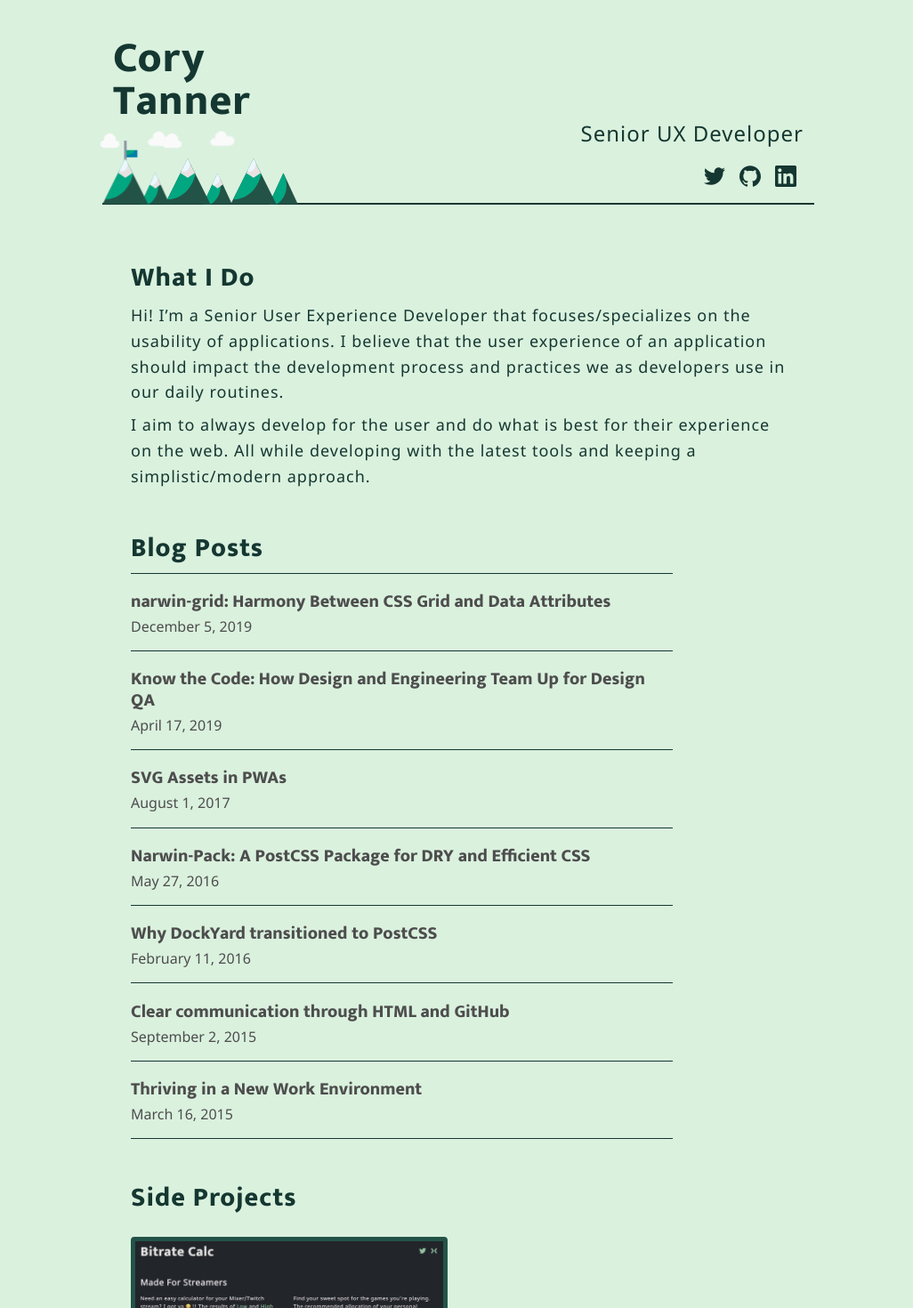
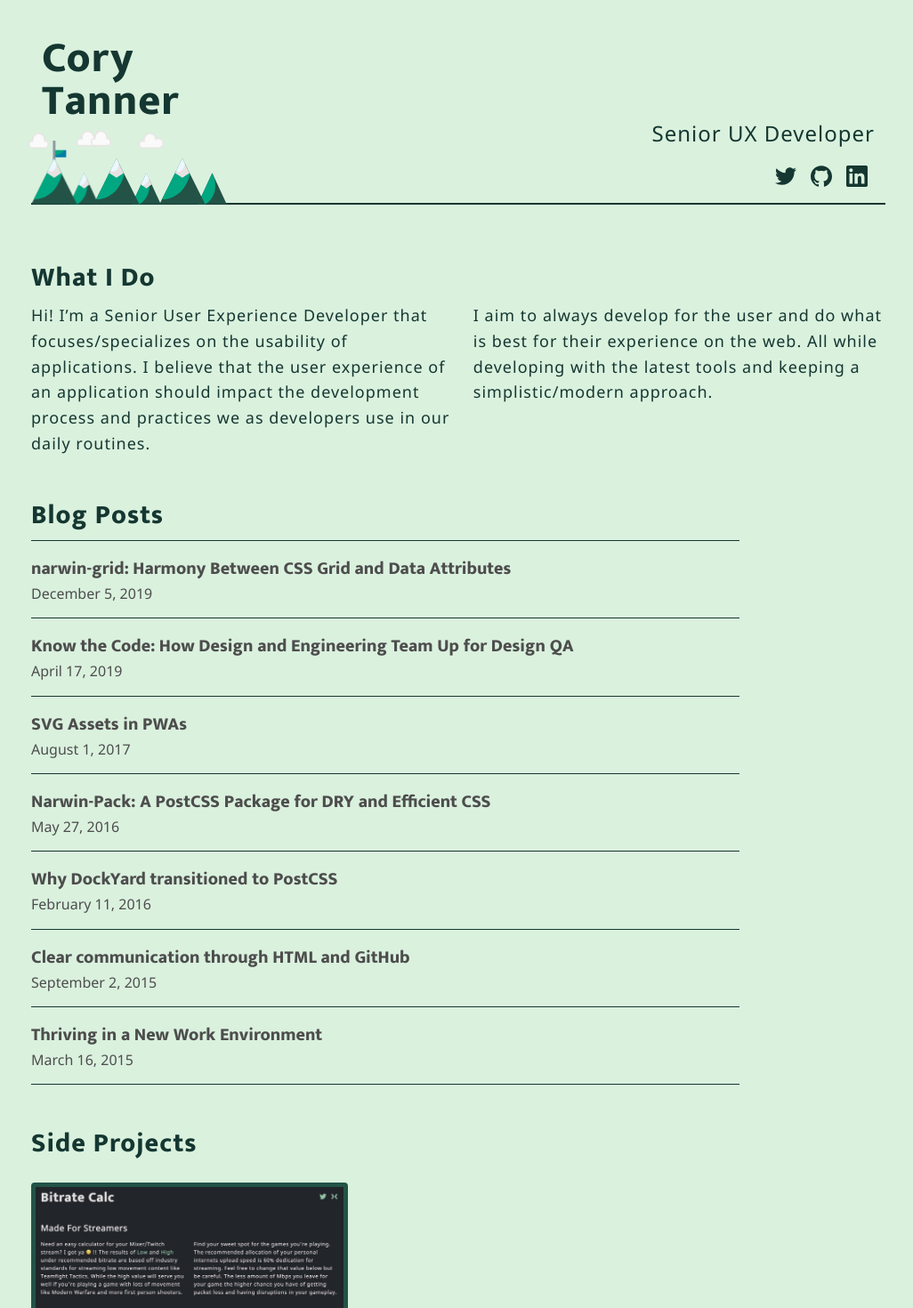
Before and after one commit to cory-tanner/bio, a React app: page / in a window 1280 px wide. Shown: the top 1470 px of the page at 89% size, without its empty margins (125-1151 px from the left). Built offline with nearby package versions, Linux system fonts and the light colour scheme.

Commit message:
Better desktop widths (#26)

```diff
--- a/src/styles/components/about-me.css
+++ b/src/styles/components/about-me.css
@@ -1,20 +1,35 @@
 .about-me {
   width: 100%;
-  max-width: 736px;
+  max-width: 960px;
 
   @media (max-width: 799px) {
     margin-top: 1.5em;
   }
   @media (min-width: 800px) {
     margin-top: 3em;
+    display: grid;
+    grid-template-areas:
+    "heading heading"
+    "parOne parTwo";
+    grid-gap: 0 24px;
   }
 }
 
 .about-me__heading {
   margin-bottom: .333em;
   color: var(--color-brand-4);
+
+  @media (min-width: 800px) {
+    grid-area: heading;
+  }
 }
 
 .about-me__copy {
   color: var(--color-brand-4);
+
+  @media (max-width: 799px) {
+    &:last-of-type {
+      margin-top: .444em;
+    }
+  }
 }
--- a/src/styles/components/blog-posts.css
+++ b/src/styles/components/blog-posts.css
@@ -1,6 +1,6 @@
 .blog-posts {
   width: 100%;
-  max-width: 736px;
+  max-width: 960px;
 
   @media (max-width: 799px) {
     margin-top: 1.5em;
--- a/src/styles/components/hero.css
+++ b/src/styles/components/hero.css
@@ -4,7 +4,7 @@
   grid-area: hero;
   display: flex;
   flex-direction: column;
-  max-width: 800px;
+  max-width: 960px;
   width: 100%;
   position: relative;
   border-bottom: 2px solid var(--color-brand-4);
--- a/src/styles/components/mountains-svg.css
+++ b/src/styles/components/mountains-svg.css
@@ -53,18 +53,18 @@
 }
 
 .mountain-svg__bounce {
-  animation: bounce cubic-bezier(0.63, 0.23, 0.38, 0.91) 3s;
+  animation: bounce cubic-bezier(0.63, 0.23, 0.38, 0.91) 5s;
   animation-delay: 3s;
 }
 .mountain-svg__bounce-2 {
-  animation: bounce cubic-bezier(0.68, 0.28, 0.49, 0.76) 4s;
+  animation: bounce cubic-bezier(0.68, 0.28, 0.49, 0.76) 6s;
 }
 .mountain-svg__bounce-3 {
-  animation: bounce cubic-bezier(0.68, 0.28, 0.49, 0.76) 4s;
+  animation: bounce cubic-bezier(0.68, 0.28, 0.49, 0.76) 6s;
   animation-delay: 2s;
 }
 .mountain-svg__bounce-4 {
-  animation: bounce cubic-bezier(0.68, 0.28, 0.49, 0.76) 4s;
+  animation: bounce cubic-bezier(0.68, 0.28, 0.49, 0.76) 6s;
   animation-delay: 4s;
 }
 .mountain-svg__bounce,
@@ -72,16 +72,18 @@
 .mountain-svg__bounce-3,
 .mountain-svg__bounce-4 {
   animation-iteration-count: infinite;
+  stroke: var(--color-gray-2);
+  stroke-width: 1px;
 }
 @keyframes bounce {
   0% {
     transform: translateY(0);
   }
   30% {
-    transform: translateY(1px);
+    transform: translateY(2px);
   }
   60% {
-    transform: translateY(-1px);
+    transform: translateY(-2px);
   }
   100% {
     transform: translateY(0);
--- a/src/styles/components/projects.css
+++ b/src/styles/components/projects.css
@@ -1,6 +1,6 @@
 .projects {
   width: 100%;
-  max-width: 736px;
+  max-width: 960px;
 
   @media (max-width: 799px) {
     margin-top: 1.5em;
--- a/src/styles/typography.css
+++ b/src/styles/typography.css
@@ -44,10 +44,6 @@
   font-size: var(--type-scale-18);
   letter-spacing: .0625rem;
   line-height: 1.6;
-
-  + .t-body {
-    margin-top: .444em;
-  }
 }
 
 .t-list-copy {
```
